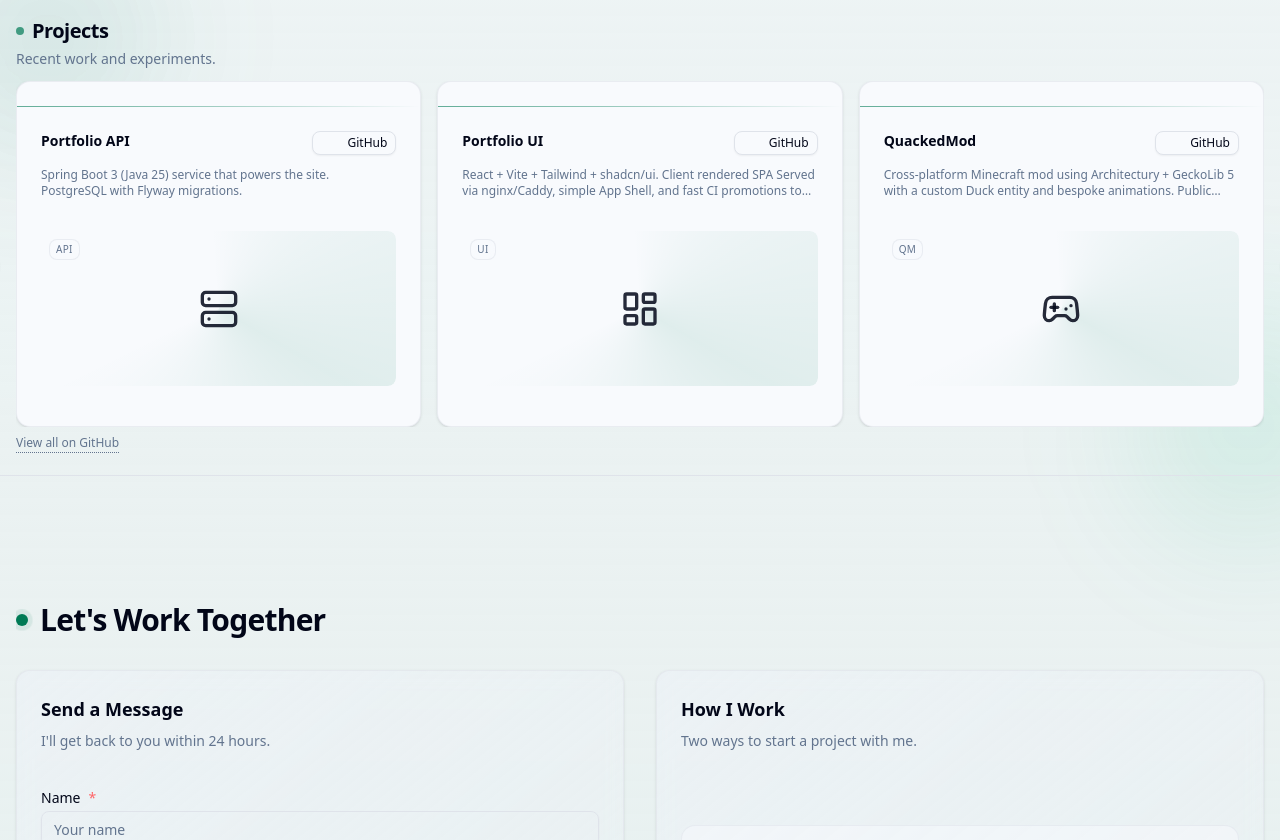
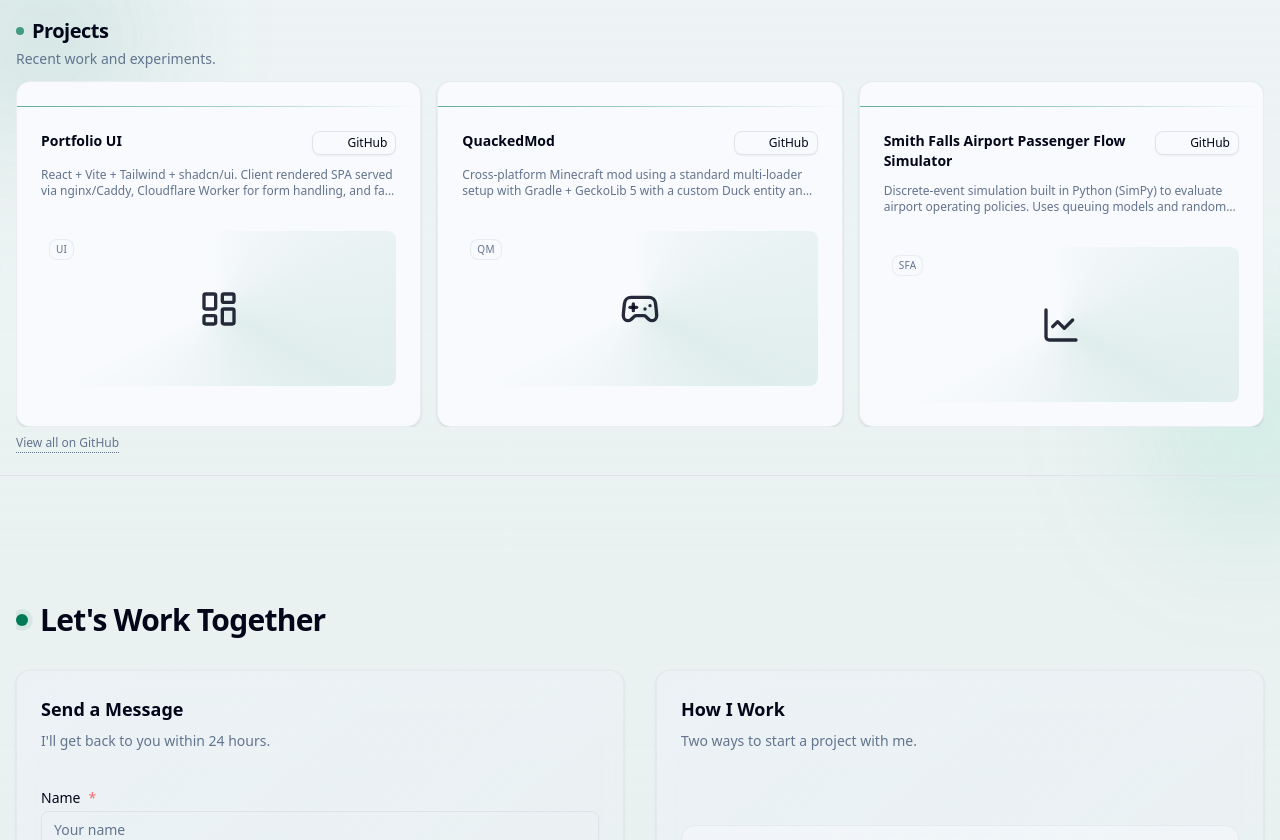
Before and after one commit to Rvhoyos/portfolio-ui, a React (Vite) app: page / in a window 1280 px wide. Shown: the part 2420-3260 px from the top of the page. Built offline with nearby package versions, Linux system fonts and the light colour scheme; some icons are missing.

Commit message:
pre launch

```diff
--- a/src/components/ClientDashboardModal.tsx
+++ b/src/components/ClientDashboardModal.tsx
@@ -22,23 +22,23 @@ export function ClientDashboardModal({ children }: ClientDashboardModalProps) {
             </DialogTrigger>
             <DialogContent className="sm:max-w-md">
                 <DialogHeader>
-                    <DialogTitle>Launching Soon</DialogTitle>
+                    <DialogTitle>Client Dashboard & Portal</DialogTitle>
                     <DialogDescription className="pt-2 space-y-2">
                         <p>
-                            Expected late February: <strong>Client Dashboard & Portal</strong>.
+                            Expected launch in <strong>March</strong>.
                         </p>
                         <p>
                             Featuring a custom proposals system with flexible payment plans (Stripe integrated), website templates, shop items, and other Dev/Ops services!
                         </p>
                         <p className="text-muted-foreground text-xs pt-2">
-                            The site is currently under active development.
+                            The client area is currently under active development and private testing. Proceeding will take you to a password-protected staging environment.
                         </p>
                     </DialogDescription>
                 </DialogHeader>
                 <DialogFooter className="sm:justify-start">
                     <Button asChild className="w-full sm:w-auto">
-                        <a href="https://clients.raulhoyos.com" target="_blank" rel="noreferrer">
-                            Proceed with Caution <ExternalLink className="ml-2 h-4 w-4" />
+                        <a href="https://clients-staging.raulhoyos.com" target="_blank" rel="noreferrer">
+                            Proceed to Staging <ExternalLink className="ml-2 h-4 w-4" />
                         </a>
                     </Button>
                 </DialogFooter>
--- a/src/sections/Projects.tsx
+++ b/src/sections/Projects.tsx
@@ -3,7 +3,7 @@ import { Card, CardHeader, CardTitle, CardDescription, CardContent } from "@/com
 import { AspectRatio } from "@/components/ui/aspect-ratio"
 import { Tooltip, TooltipContent, TooltipProvider, TooltipTrigger } from "@/components/ui/tooltip"
 import { Button } from "@/components/ui/button"
-import { ExternalLink, Server, LayoutDashboard, Gamepad2, LineChart, Fan, Leaf } from "lucide-react"
+import { ExternalLink, LayoutDashboard, Gamepad2, LineChart, Fan, Leaf } from "lucide-react"
 import { SiGithub } from "@icons-pack/react-simple-icons"
 import {
   Carousel,
@@ -26,20 +26,15 @@ type Project = {
 
 const projects: Project[] = [
   {
-    title: "Portfolio API",
-    desc: "Spring Boot 3 (Java 25) service that powers the site. PostgreSQL with Flyway migrations.",
-    links: { github: "https://github.com/rvhoyos/portfolio-api" },
-  },
-  {
     title: "Portfolio UI",
     desc:
-      "React + Vite + Tailwind + shadcn/ui. Client rendered SPA Served via nginx/Caddy, simple App Shell, and fast CI promotions to staging and production.",
+      "React + Vite + Tailwind + shadcn/ui. Client rendered SPA served via nginx/Caddy, Cloudflare Worker for form handling, and fast CI promotions to staging and production.",
     links: { github: "https://github.com/rvhoyos/portfolio-ui" },
   },
   {
     title: "QuackedMod",
     desc:
-      "Cross-platform Minecraft mod using Architectury + GeckoLib 5 with a custom Duck entity and bespoke animations. Public releases on major modding platforms (~400 downloads to date).",
+      "Cross-platform Minecraft mod using a standard multi-loader setup with Gradle + GeckoLib 5 with a custom Duck entity and bespoke animations. Public releases on major modding platforms (~400 downloads to date).",
     links: { github: "https://github.com/rvhoyos/QuackedMod" },
   },
   {
@@ -64,7 +59,6 @@ const projects: Project[] = [
 
 /* ---------- helpers ---------- */
 function pickIcon(title: string) {
-  if (/portfolio api/i.test(title)) return Server
   if (/portfolio ui/i.test(title)) return LayoutDashboard
   if (/quackedmod/i.test(title)) return Gamepad2
   if (/smith\s*falls|simulator|flow/i.test(title)) return LineChart
@@ -74,7 +68,6 @@ function pickIcon(title: string) {
 }
 
 function monogram(title: string) {
-  if (/portfolio api/i.test(title)) return "API"
   if (/portfolio ui/i.test(title)) return "UI"
   if (/quackedmod/i.test(title)) return "QM"
   if (/smith\s*falls|simulator|flow/i.test(title)) return "SFA"
```
